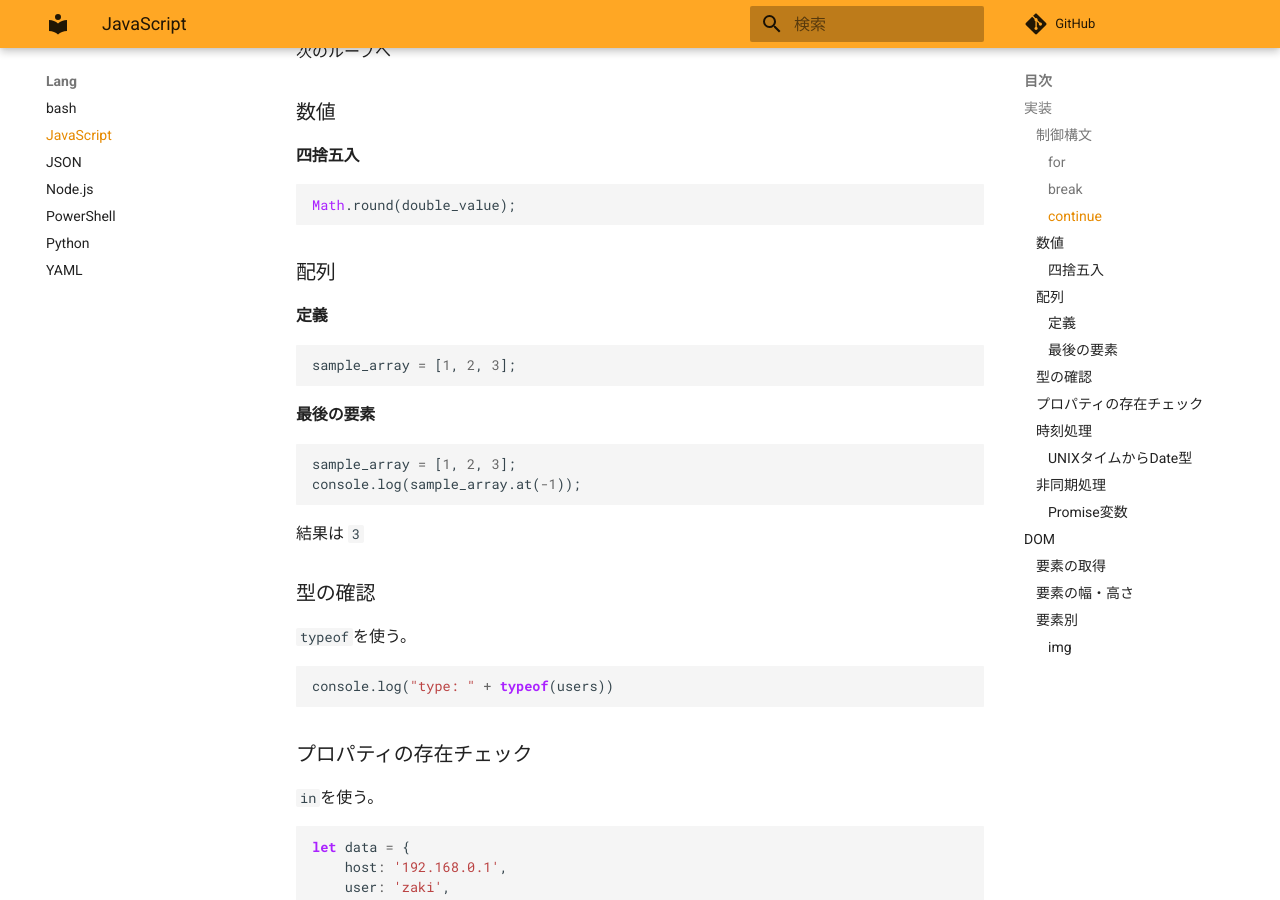
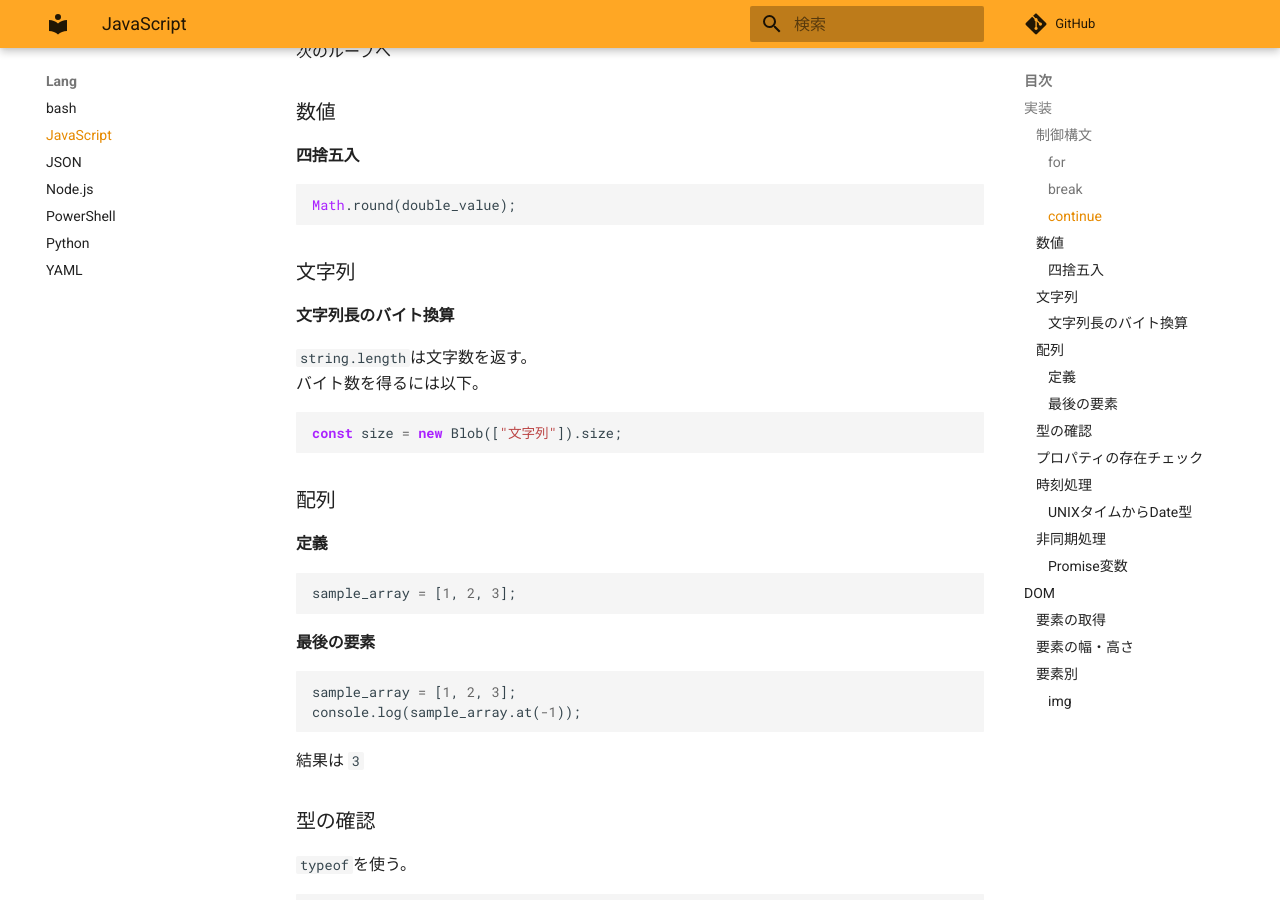
Before and after one commit to zaki-lknr/docs, an MkDocs documentation site: the page built from docs/lang/js.md, in a window 1280 px wide and 900 px high, scrolled down 749 px. Built offline with MkDocs 1.6.1 and Material for MkDocs 9.7.7, drawn with Linux system fonts in a browser that asks for light colours; comment, search, counter and statistics services are not loaded.

Commit message:
add: lang/javascript: 文字列長のバイト換算

````diff
--- a/docs/lang/js.md
+++ b/docs/lang/js.md
@@ -37,6 +37,17 @@ for (const item of items) {
 
 ```javascript
 Math.round(double_value);
+```
+
+### 文字列
+
+#### 文字列長のバイト換算
+
+`string.length`は文字数を返す。
+バイト数を得るには以下。
+
+```javascript
+const size = new Blob(["文字列"]).size;
 ```
 
 ### 配列
````
